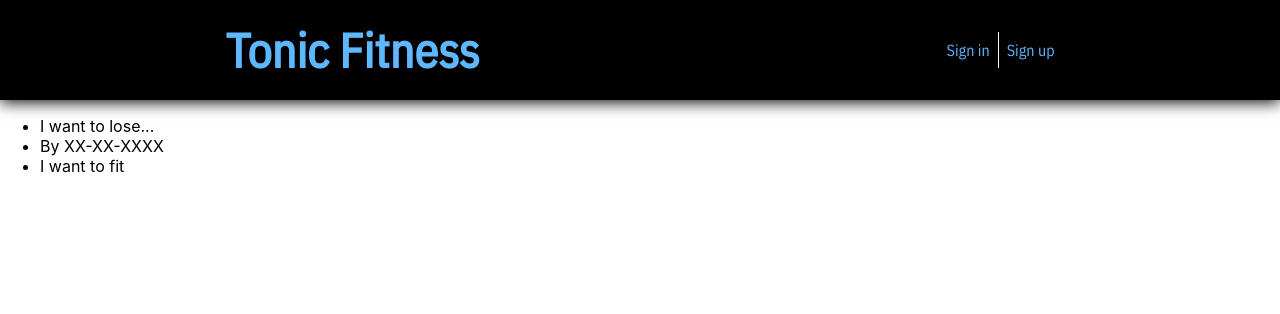
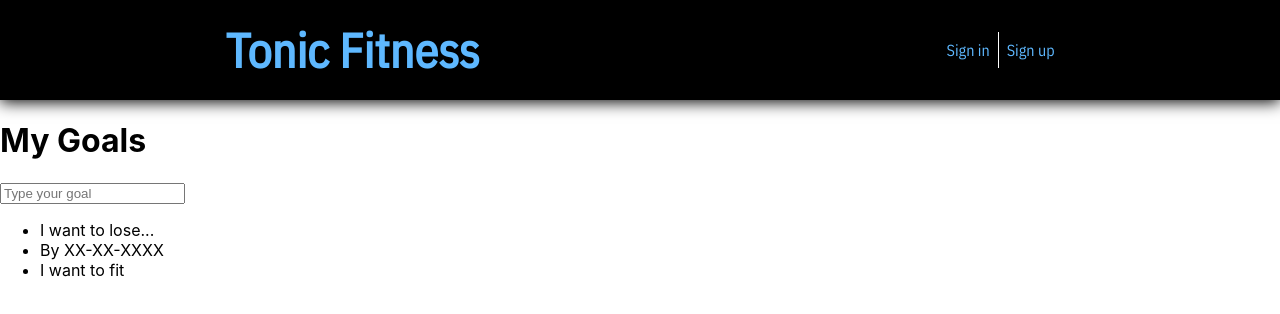
Before and after one commit to chingu-voyages/geckos-project-11, a React (Create React App) app in the folder tonic-fitness/: page /goals in a window 1280 px wide. Shown: the top 314 px of the page. Built offline with nearby package versions, Linux system fonts and the light colour scheme.

Commit message:
adding text box and mapping

```diff
--- a/tonic-fitness/src/Goals.js
+++ b/tonic-fitness/src/Goals.js
@@ -16,7 +16,10 @@ class Goals extends Component  {
   render () {
     return (
       <div className="goals">
-
+        <h1>My Goals</h1>
+        <input
+        className='textGoal' type='text' placeholder='Type your goal'>
+        </input>
         <ul>
           {this.state.goalsList.map(item => {
             return (
```
